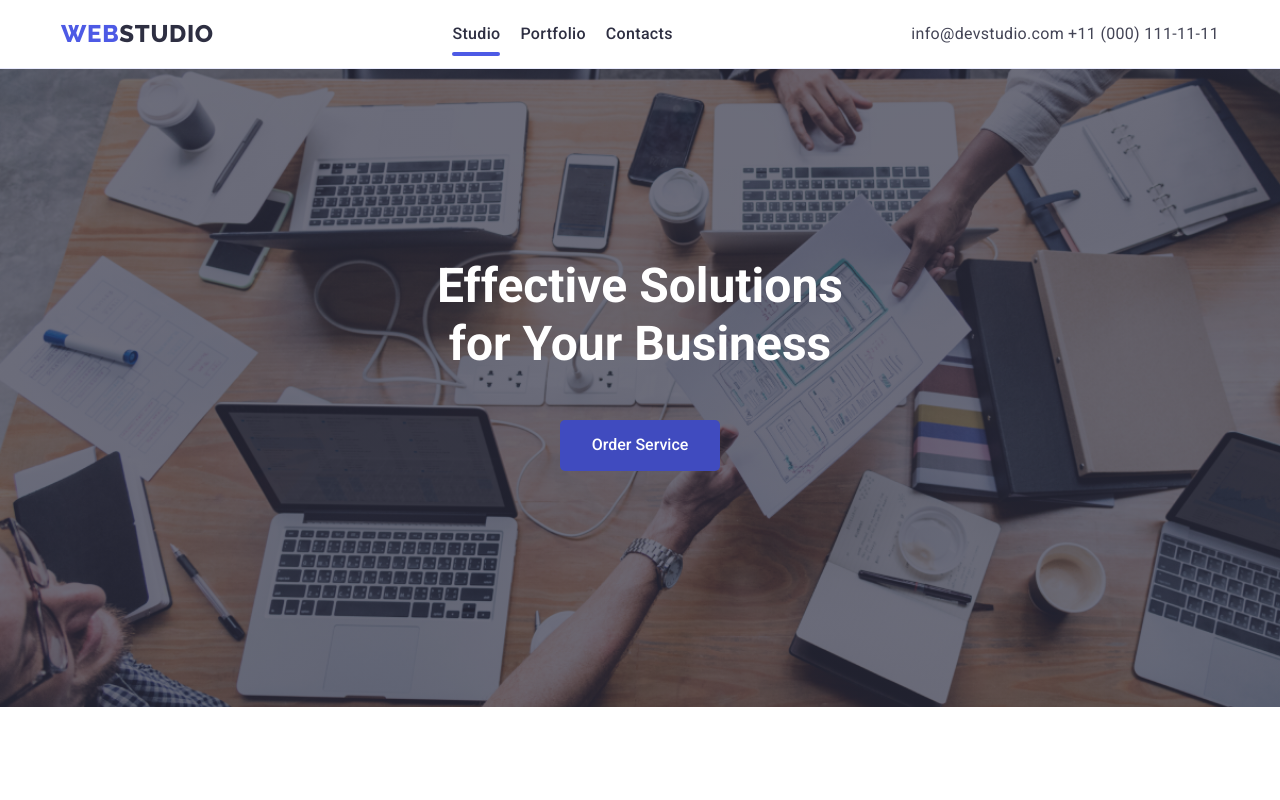
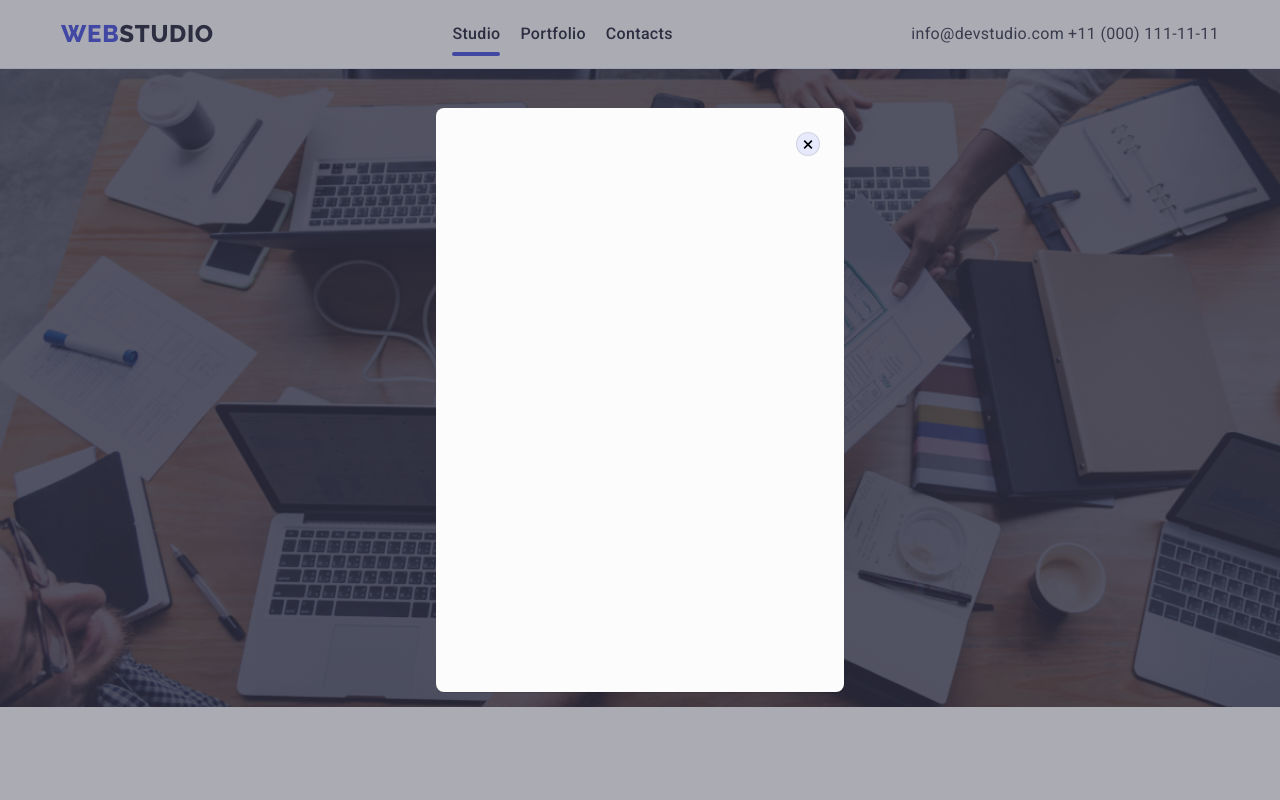
Before and after one commit to mateuszkierylo/goit-markup-hw-04, a plain HTML site: page index.html in a window 1280 px wide. Both pictures are taken after a click on the button "Order Service". Shown: the top 800 px of the page. Drawn offline with nearby package versions, Linux system fonts and the light colour scheme.

Commit message:
Add files via upload

```diff
--- a/index.html
+++ b/index.html
@@ -51,10 +51,18 @@
       <div>
         <div class="content">
           <h1 class="t56">Effective Solutions<br>for Your Business</h1>
-          <button class="order-button">Order Service</button>
+          <button class="order-button" data-modal-open>Order Service</button>
         </div>
       </div>
     </div>
+
+    <div class="backdrop is-hidden" data-modal>
+      <div class="modal">
+        <button class="close-button" data-modal-close>&times;</button>
+      </div>
+    </div>
+
+   <script src="./js/modal.js"></script></body>
 
     <div class="features-section">
       <div class="container">
--- /dev/null
+++ b/js/modal.js
@@ -0,0 +1 @@
+(() => { const refs = { openModalBtn: document.querySelector("[data-modal-open]"), closeModalBtn: document.querySelector("[data-modal-close]"), modal: document.querySelector("[data-modal]"), }; refs.openModalBtn.addEventListener("click", toggleModal); refs.closeModalBtn.addEventListener("click", toggleModal); function toggleModal() { refs.modal.classList.toggle("is-hidden"); }})();
--- a/style.css
+++ b/style.css
@@ -521,3 +521,59 @@ body {
     width: 64px;
     height: 64px;
 }
+
+.backdrop {
+    position: fixed;
+    top: 0;
+    left: 0;
+    width: 100%;
+    height: 100%;
+    background-color: #2E2F4266;;
+    display: flex;
+    justify-content: center;
+    align-items: center;
+    visibility: hidden;
+    opacity: 0;
+    pointer-events: none;
+    transition: visibility 0s, opacity 0.5s ease;
+}
+
+
+.modal {
+    background-color:#FCFCFC;
+    padding: 8px;
+    border-radius: 8px;
+    max-width: 408px;
+    width: 100%;
+    height: 584px;
+    transform: scale(0.8);
+    transition: transform 0.5s ease, opacity 0.5s ease;
+    box-shadow: 0px 2px 1px 0px #00000033;
+    box-shadow: 0px 1px 3px 0px #0000001F;
+    box-shadow: 0px 1px 1px 0px #00000024;
+}
+
+.close-button {
+    position: absolute;
+    top: 24px;
+    right: 24px;
+    width: 24px;
+    height: 24px;
+    border: 1px solid #0000001A;
+    background-color: #E7E9FC;
+    border-radius: 50%;
+    font-size: 20px;
+    cursor: pointer;
+    text-align: center;
+    padding: 0;
+}
+
+.backdrop:not(.is-hidden) {
+    visibility: visible;
+    opacity: 1;
+    pointer-events: all;
+}
+.backdrop:not(.is-hidden) .modal {
+    transform: scale(1);
+    opacity: 1;
+}
```
